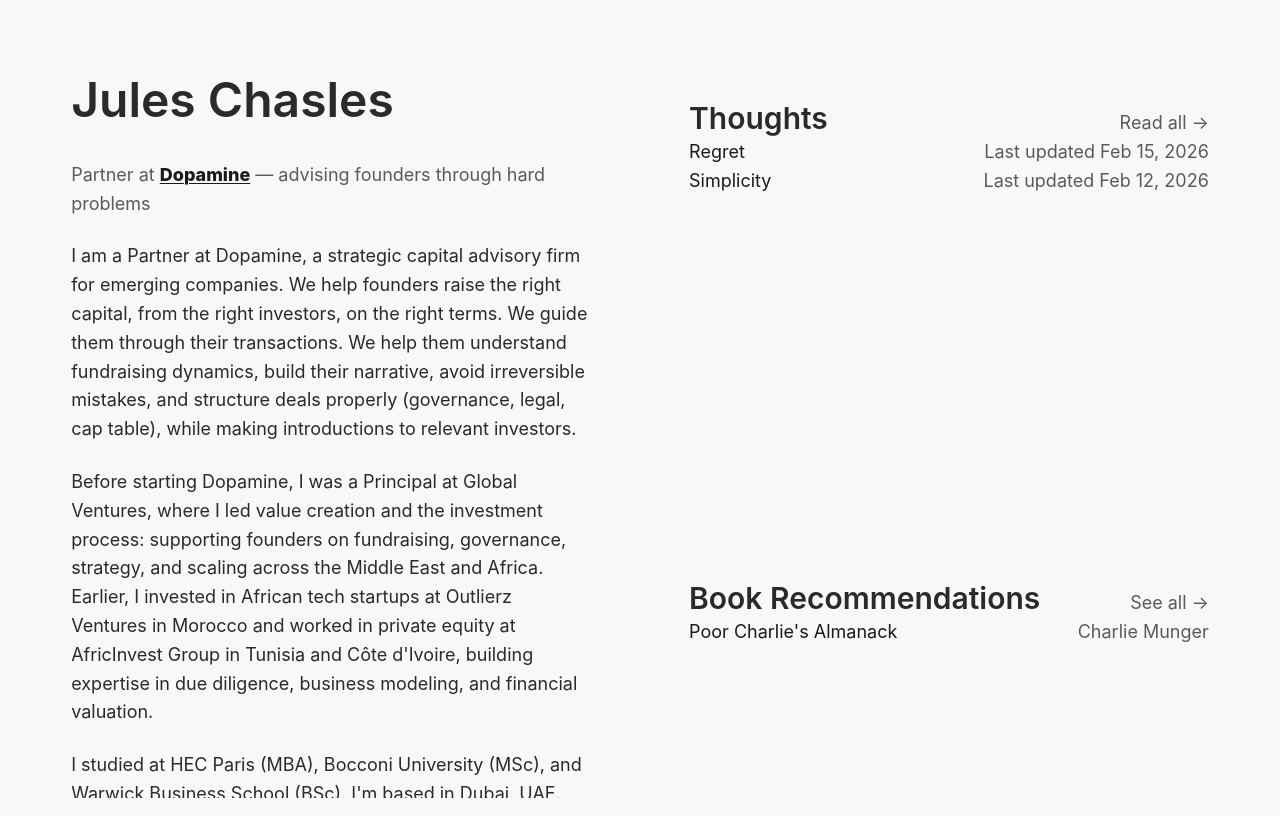
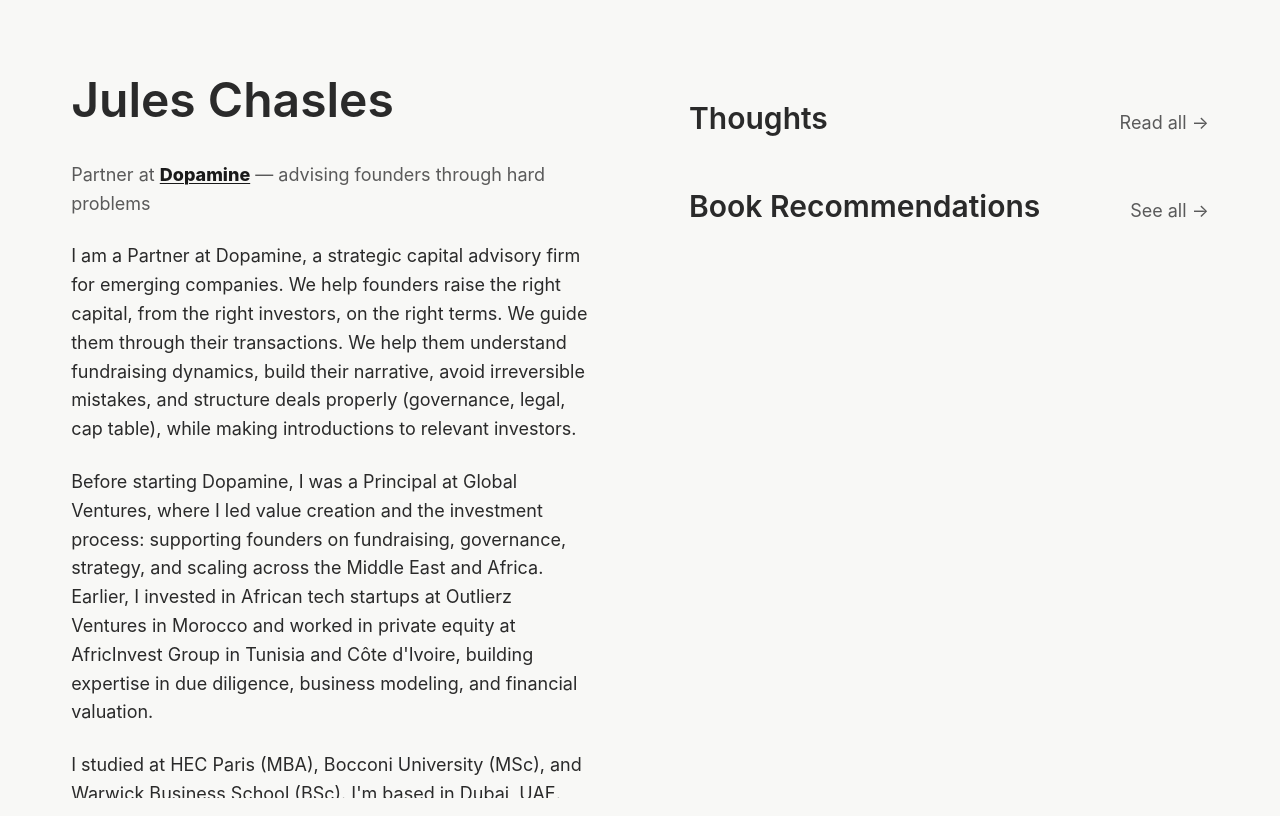
Before and after one commit to juleschasles/juleschasles-website, a Next.js app: page / in a window 1280 px wide. Built offline with nearby package versions, Linux system fonts and the light colour scheme.

Commit message:
Update globals.css

```diff
--- a/app/globals.css
+++ b/app/globals.css
@@ -132,7 +132,7 @@
   }
 
   .right-section {
-    height: 50vh;
+    height: 1vh;
     overflow: hidden;
     padding-bottom: 2rem;
   }
```
